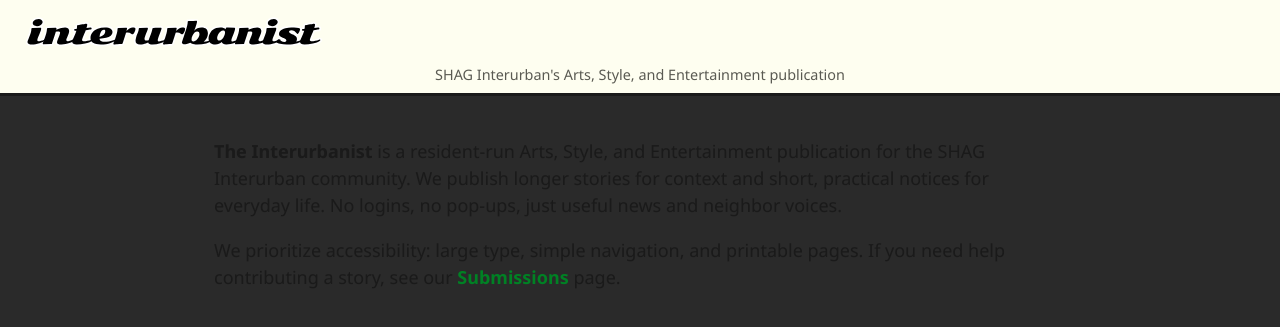
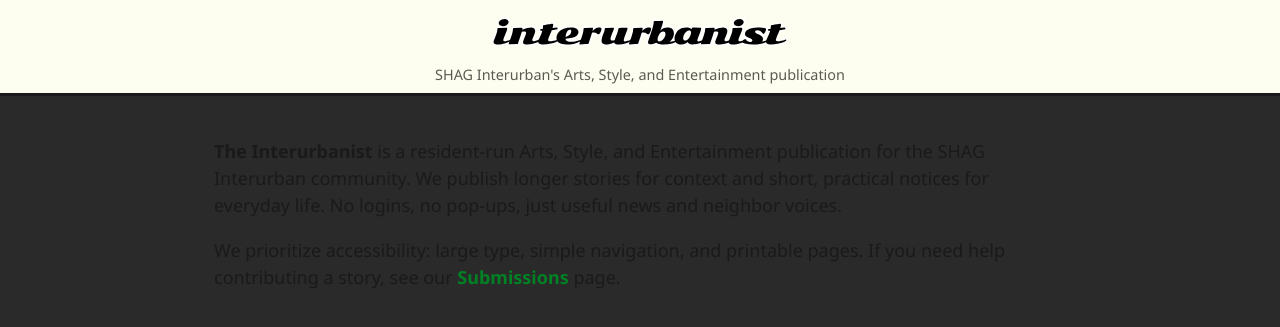
Before and after one commit to wildjo/theinterurbanist, a Jekyll site: the page built from pages/about.md, in a window 1280 px wide and 900 px high. Shown: the top 327 px of the window. Built offline with Jekyll 4.4.1, drawn with Linux system fonts in a browser that asks for light colours; our own code applies the rules of GitHub Pages for plain Markdown files.

Commit message:
Add footer logo and simplify header branding
Added a right-aligned logo to the footer and updated the header to use a single centered logo instead of separate full and compact versions. Adjusted CSS to support the new branding layout and improved logo responsiveness.

```diff
--- a/_includes/footer.html
+++ b/_includes/footer.html
@@ -43,6 +43,17 @@
     Hosted on <a href="https://pages.github.com/">GitHub Pages</a>
   </p>
 
+  <!-- Footer logo - right aligned -->
+  <div class="footer-brand">
+    <a href="{{ '/' | relative_url }}" aria-label="The Interurbanist home">
+      <img
+        src="{{ '/assets/img/interurbanist.svg' | relative_url }}"
+        alt="The Interurbanist"
+        class="footer-logo"
+      >
+    </a>
+  </div>
+
   <!-- Scripts -->
   <script defer src="{{ '/assets/js/site.js?v=5' | relative_url }}"></script>
 </footer>
--- a/_includes/header.html
+++ b/_includes/header.html
@@ -1,21 +1,10 @@
 <a class="skip" href="#content">Skip to content</a>
 <div class="brand">
   <a href="{{ '/' | relative_url }}" aria-label="The Interurbanist home">
-    <!-- Full logo with bicyclist - shown when header is expanded -->
     <img
       src="{{ '/assets/img/interurbanist-bicyclist.svg' | relative_url }}"
       alt="The Interurbanist"
-      class="brand-logo-full"
-      width="500"
-      height="132"
-    >
-    <!-- Compact logo (text only) - shown when header is collapsed -->
-    <img
-      src="{{ '/assets/img/interurbanist.svg' | relative_url }}"
-      alt="The Interurbanist"
-      class="brand-logo-compact"
-      width="300"
-      height="32"
+      class="brand-logo"
     >
   </a>
 </div>
--- a/assets/css/site.css
+++ b/assets/css/site.css
@@ -118,11 +118,11 @@
   box-shadow: 0 2px 8px rgba(0,0,0,0.15);
 }
 
-/* Brand container */
+/* Brand container - centered */
 .brand {
   display: flex;
+  justify-content: center;
   align-items: center;
-  gap: var(--space-md);
   padding: var(--space-md) var(--space-lg);
   transition: padding 0.3s ease;
 }
@@ -131,27 +131,16 @@
   padding: var(--space-sm) var(--space-lg);
 }
 
-/* Full logo (bicyclist + text) - shown when not collapsed */
-.brand-logo-full {
+/* Header logo - centered */
+.brand-logo {
   display: block;
   width: min(100%, 500px);
   height: auto;
-  transition: opacity 0.3s ease, transform 0.3s ease;
+  transition: width 0.3s ease;
 }
 
-.site-header.collapsed .brand-logo-full {
-  display: none;
-}
-
-/* Compact logo (text only) - shown when collapsed */
-.brand-logo-compact {
-  display: none;
-  height: 40px;
-  width: auto;
-}
-
-.site-header.collapsed .brand-logo-compact {
-  display: block;
+.site-header.collapsed .brand-logo {
+  width: min(100%, 350px);
 }
 
 /* Site title and description (hidden when using SVG logos) */
@@ -690,6 +679,20 @@
   color: var(--accent);
 }
 
+/* Footer brand/logo - right aligned */
+.footer-brand {
+  display: flex;
+  justify-content: flex-end;
+  margin-top: var(--space-lg);
+  padding-top: var(--space-md);
+  border-top: 1px solid var(--line);
+}
+
+.footer-logo {
+  width: min(250px, 60%);
+  height: auto;
+}
+
 /* ==========================================================================
    Lightbox
    ========================================================================== */
```
